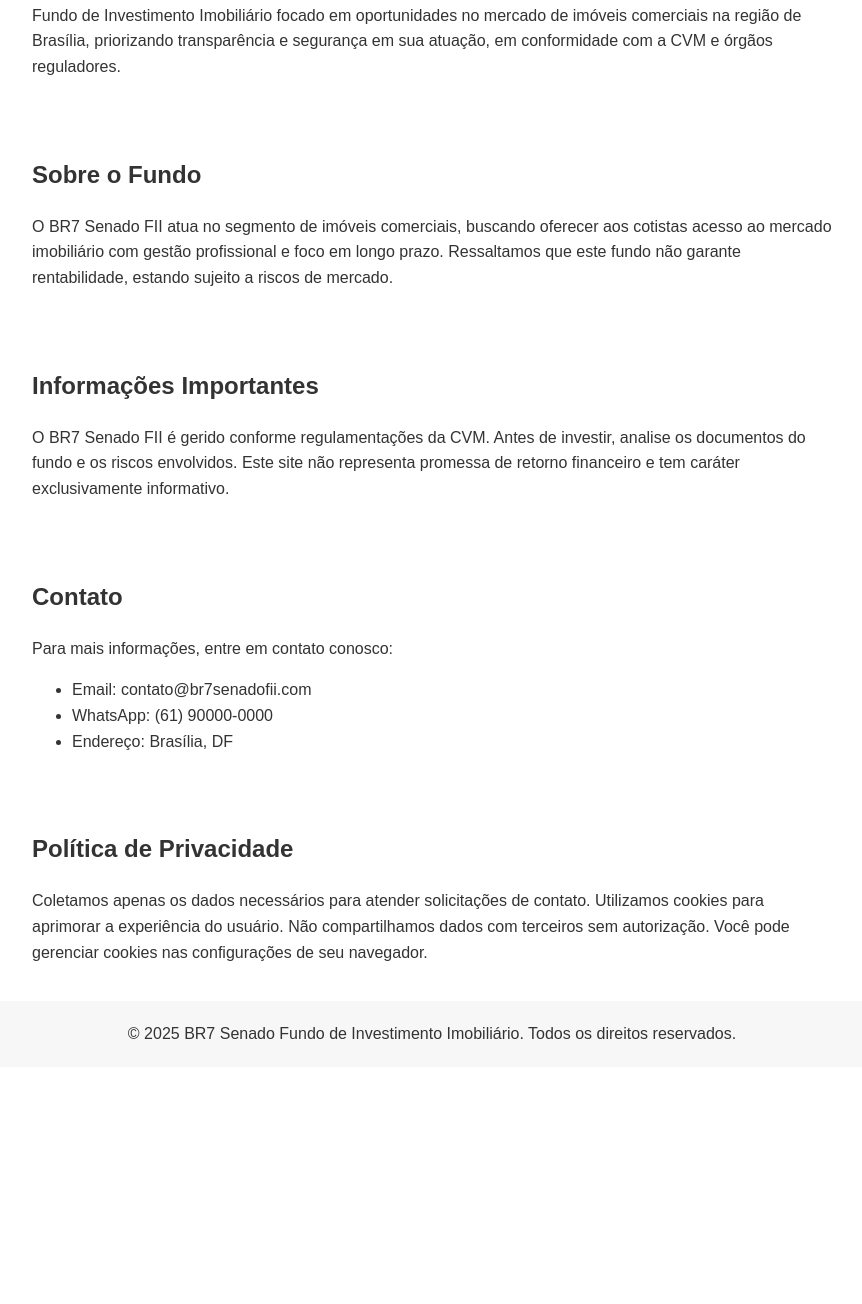
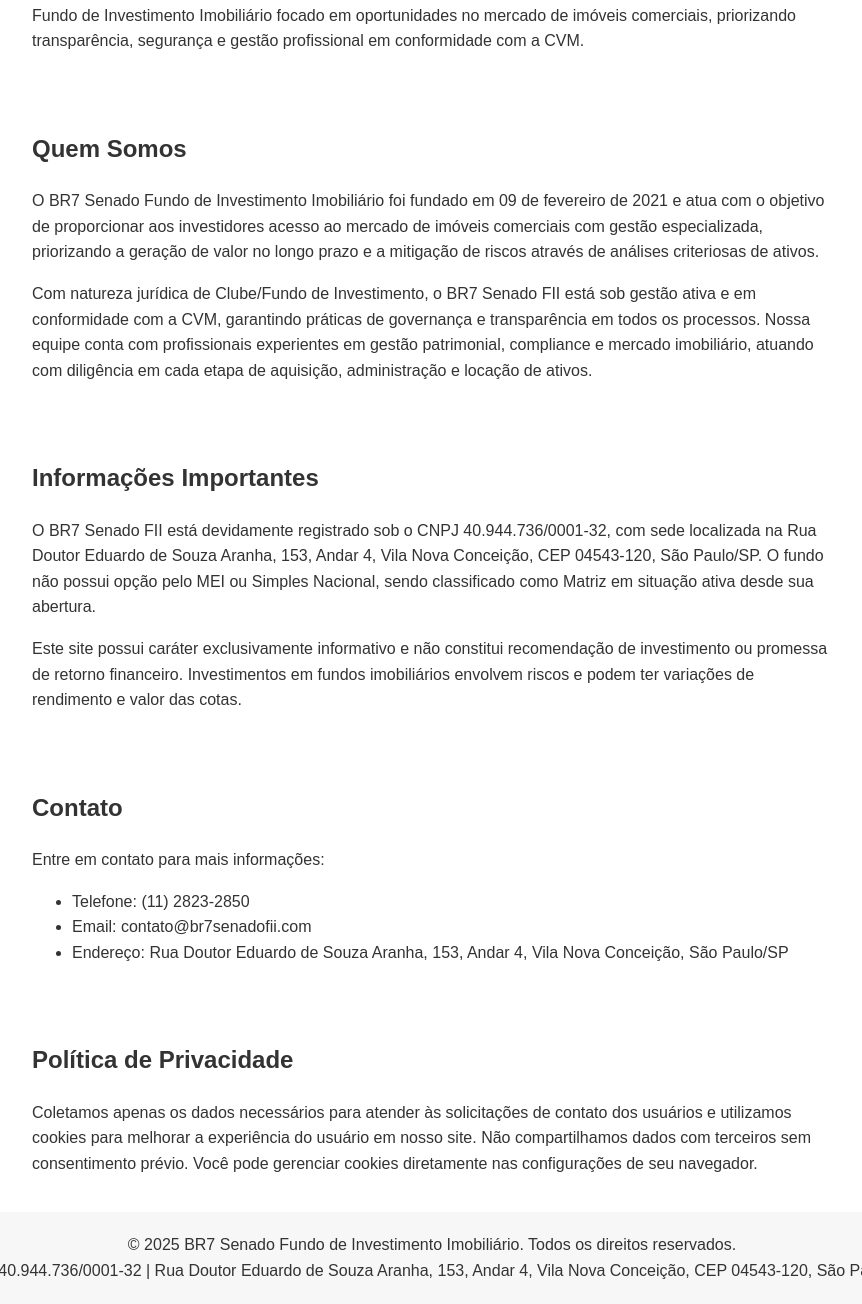
Before and after one commit to gringox898/br7senadofundo, a plain HTML site: page index.html in a window 1280 px wide. Shown: the part 255-1559 px from the top of the page, without its empty margins (208-1070 px from the left). Before the commit the page ends 1322 px from the top, so only its background shows below. Drawn offline with Linux system fonts and the light colour scheme.

Commit message:
Update index.html

```diff
--- a/index.html
+++ b/index.html
@@ -4,14 +4,14 @@
 <meta charset="UTF-8">
 <meta name="viewport" content="width=device-width, initial-scale=1.0">
 <title>BR7 Senado Fundo de Investimento Imobiliário</title>
-<meta name="description" content="BR7 Senado FII - Fundo de Investimento Imobiliário focado em imóveis comerciais em Brasília, com transparência e conformidade regulatória.">
+<meta name="description" content="BR7 Senado FII - Fundo de Investimento Imobiliário focado em imóveis comerciais, com transparência e conformidade regulatória.">
 <style>body{font-family:sans-serif;margin:0;padding:0;line-height:1.6;color:#333}header,footer{background:#f7f7f7;text-align:center;padding:20px}section{padding:20px;max-width:800px;margin:auto}nav a{margin:0 10px;text-decoration:none;color:#333}</style>
 </head>
 <body>
 <header>
 <h1>BR7 Senado FII</h1>
 <nav>
-<a href="#sobre">Sobre o Fundo</a>
+<a href="#sobre">Quem Somos</a>
 <a href="#informacoes">Informações</a>
 <a href="#contato">Contato</a>
 <a href="#privacidade">Privacidade</a>
@@ -19,31 +19,34 @@
 </header>
 <section id="home">
 <h2>Bem-vindo ao BR7 Senado Fundo de Investimento Imobiliário</h2>
-<p>Fundo de Investimento Imobiliário focado em oportunidades no mercado de imóveis comerciais na região de Brasília, priorizando transparência e segurança em sua atuação, em conformidade com a CVM e órgãos reguladores.</p>
+<p>Fundo de Investimento Imobiliário focado em oportunidades no mercado de imóveis comerciais, priorizando transparência, segurança e gestão profissional em conformidade com a CVM.</p>
 </section>
 <section id="sobre">
-<h2>Sobre o Fundo</h2>
-<p>O BR7 Senado FII atua no segmento de imóveis comerciais, buscando oferecer aos cotistas acesso ao mercado imobiliário com gestão profissional e foco em longo prazo. Ressaltamos que este fundo não garante rentabilidade, estando sujeito a riscos de mercado.</p>
+<h2>Quem Somos</h2>
+<p>O BR7 Senado Fundo de Investimento Imobiliário foi fundado em 09 de fevereiro de 2021 e atua com o objetivo de proporcionar aos investidores acesso ao mercado de imóveis comerciais com gestão especializada, priorizando a geração de valor no longo prazo e a mitigação de riscos através de análises criteriosas de ativos.</p>
+<p>Com natureza jurídica de Clube/Fundo de Investimento, o BR7 Senado FII está sob gestão ativa e em conformidade com a CVM, garantindo práticas de governança e transparência em todos os processos. Nossa equipe conta com profissionais experientes em gestão patrimonial, compliance e mercado imobiliário, atuando com diligência em cada etapa de aquisição, administração e locação de ativos.</p>
 </section>
 <section id="informacoes">
 <h2>Informações Importantes</h2>
-<p>O BR7 Senado FII é gerido conforme regulamentações da CVM. Antes de investir, analise os documentos do fundo e os riscos envolvidos. Este site não representa promessa de retorno financeiro e tem caráter exclusivamente informativo.</p>
+<p>O BR7 Senado FII está devidamente registrado sob o CNPJ 40.944.736/0001-32, com sede localizada na Rua Doutor Eduardo de Souza Aranha, 153, Andar 4, Vila Nova Conceição, CEP 04543-120, São Paulo/SP. O fundo não possui opção pelo MEI ou Simples Nacional, sendo classificado como Matriz em situação ativa desde sua abertura.</p>
+<p>Este site possui caráter exclusivamente informativo e não constitui recomendação de investimento ou promessa de retorno financeiro. Investimentos em fundos imobiliários envolvem riscos e podem ter variações de rendimento e valor das cotas.</p>
 </section>
 <section id="contato">
 <h2>Contato</h2>
-<p>Para mais informações, entre em contato conosco:</p>
+<p>Entre em contato para mais informações:</p>
 <ul>
+<li>Telefone: (11) 2823-2850</li>
 <li>Email: contato@br7senadofii.com</li>
-<li>WhatsApp: (61) 90000-0000</li>
-<li>Endereço: Brasília, DF</li>
+<li>Endereço: Rua Doutor Eduardo de Souza Aranha, 153, Andar 4, Vila Nova Conceição, São Paulo/SP</li>
 </ul>
 </section>
 <section id="privacidade">
 <h2>Política de Privacidade</h2>
-<p>Coletamos apenas os dados necessários para atender solicitações de contato. Utilizamos cookies para aprimorar a experiência do usuário. Não compartilhamos dados com terceiros sem autorização. Você pode gerenciar cookies nas configurações de seu navegador.</p>
+<p>Coletamos apenas os dados necessários para atender às solicitações de contato dos usuários e utilizamos cookies para melhorar a experiência do usuário em nosso site. Não compartilhamos dados com terceiros sem consentimento prévio. Você pode gerenciar cookies diretamente nas configurações de seu navegador.</p>
 </section>
 <footer>
-&copy; 2025 BR7 Senado Fundo de Investimento Imobiliário. Todos os direitos reservados.
+&copy; 2025 BR7 Senado Fundo de Investimento Imobiliário. Todos os direitos reservados.<br>
+CNPJ: 40.944.736/0001-32 | Rua Doutor Eduardo de Souza Aranha, 153, Andar 4, Vila Nova Conceição, CEP 04543-120, São Paulo/SP
 </footer>
 </body>
 </html>
```
